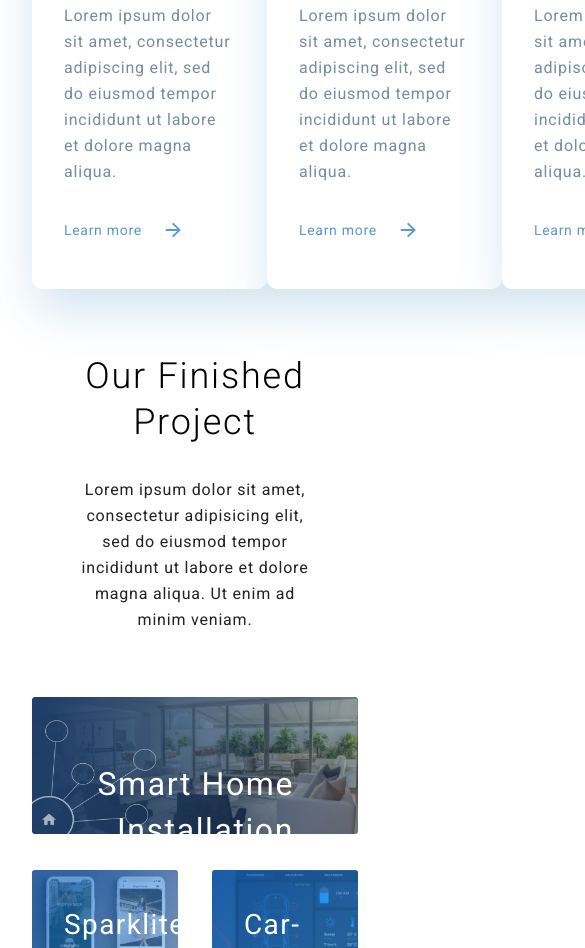
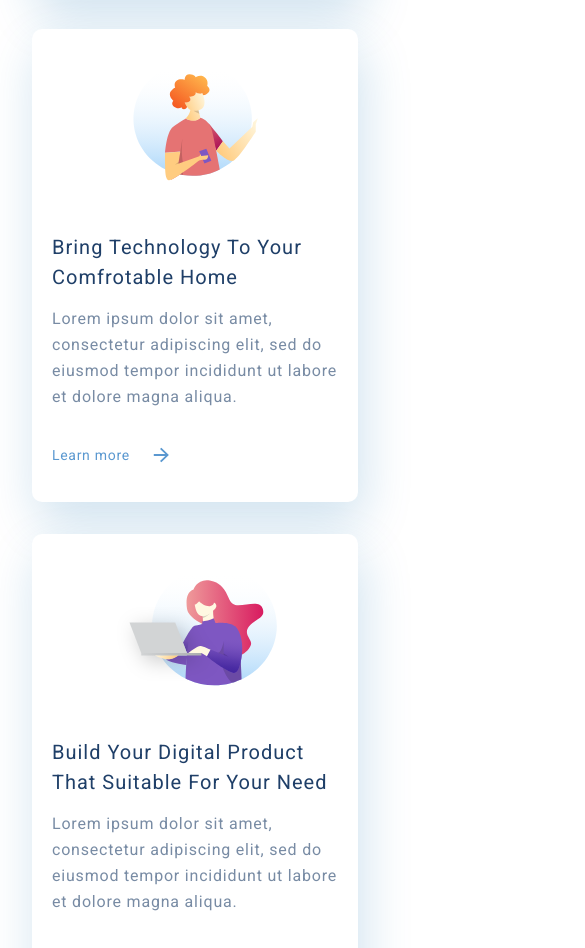
Before and after one commit to 16Maik10/HTML_CSS_HomeWork, a plain HTML site: page index.html in a window 390 px wide. Shown: the part 1052-2000 px from the top of the page, 585 px wide, since content can reach past the window. Drawn offline with Linux system fonts and the light colour scheme.

Commit message:
Add files via upload
All (except footer) is adaptive on homepage

```diff
--- a/css/style.css
+++ b/css/style.css
@@ -333,6 +333,15 @@
     padding-bottom: 190px;
     box-sizing: border-box;
   }
+
+  .card-box {
+    flex-direction: column;
+    align-items: center;
+  }
+
+  .card {
+    margin-bottom: 32px;
+  }
 }
 
 @media (max-width: 667px) {
@@ -373,4 +382,59 @@
     line-height: 26px;
     padding: 0 8px;
   }
+
+  .what-we-do {
+    margin-top: 48px;
+  }
+
+  .what-we-do h3 {
+    font-size: 24px;
+    line-height: 28px;
+    letter-spacing: normal;
+  }
+
+  .card-box {
+    padding-top: 32px;
+  }
+
+  .card {
+    width: 100%;
+    padding: 32px 20px;
+  }
+
+  .project h3 {
+    font-size: 24px;
+    line-height: 28px;
+    letter-spacing: normal;
+  }
+
+  .project .text {
+    width: 100%;
+    margin: 32px auto 82px;
+  }
+
+  .project-text {
+    font-size: 16px;
+    line-height: 19px;
+    right: 16px;
+    top: 16px;
+  }
+
+  .project__parent {
+    flex-direction: column;
+    margin-top: 0;
+  }
+
+  .project__item {
+    margin-right: 0;
+    margin-top: 17px;
+    width: 100%;
+  }
+
+  .project-text-mini {
+    font-size: 16px;
+    line-height: 19px;
+    top: 26px;
+    left: 16px;
+  }
 }
```
